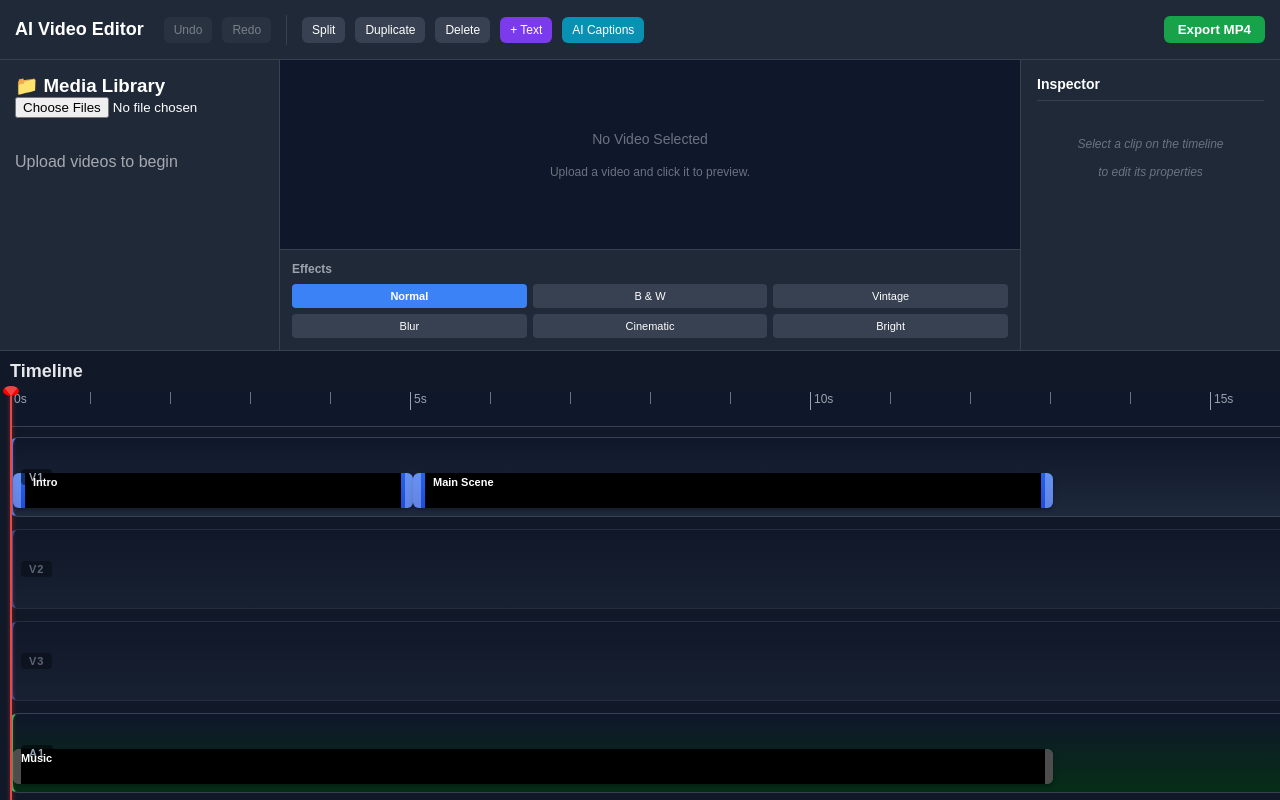
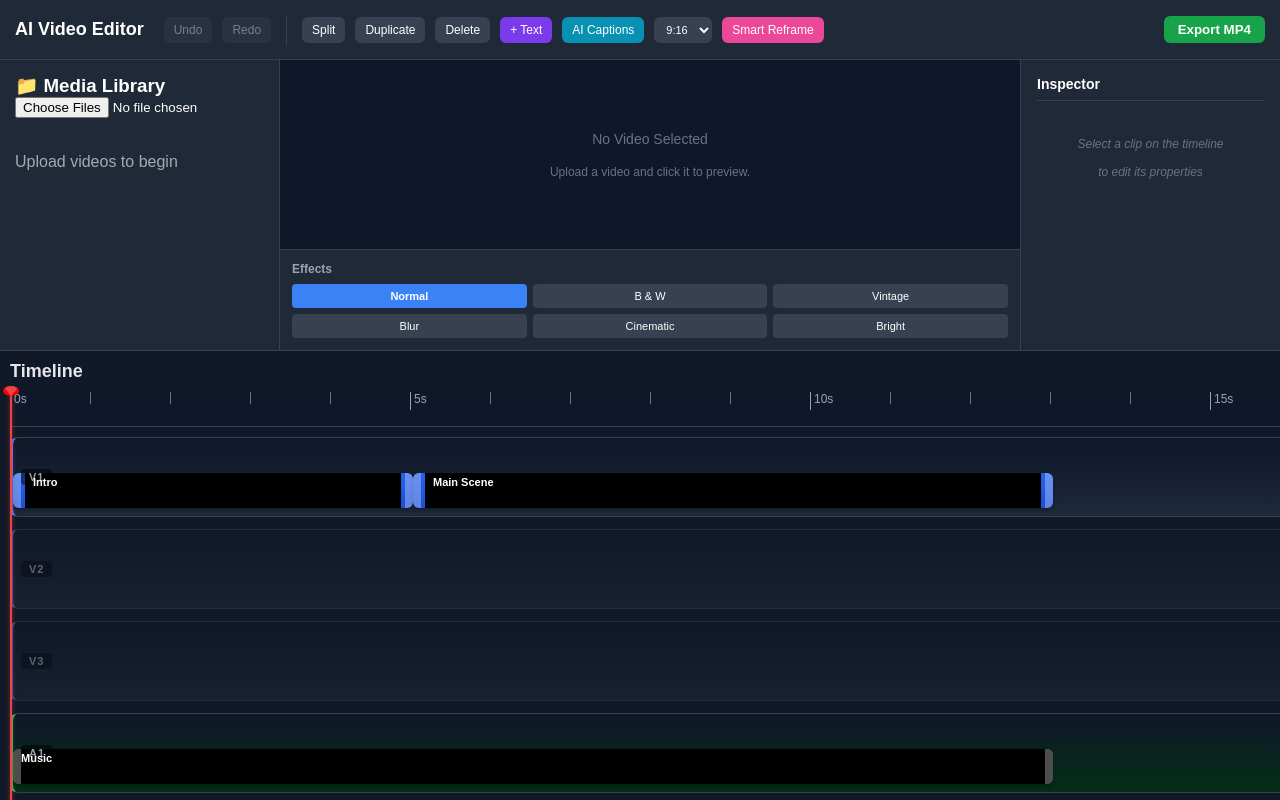
Before and after one commit to john20-bit/ai-video-editor, a React (Vite) app: page / in a window 1280 px wide. Built offline with nearby package versions, Linux system fonts and the light colour scheme.

Commit message:
Add Smart Reframe with BlazeFace AI

```diff
--- a/package.json
+++ b/package.json
@@ -16,6 +16,9 @@
     "@ffmpeg/core": "^0.12.10",
     "@ffmpeg/ffmpeg": "^0.11.6",
     "@ffmpeg/util": "^0.12.2",
+    "@tensorflow-models/blazeface": "^0.1.0",
+    "@tensorflow-models/face-detection": "^1.0.3",
+    "@tensorflow/tfjs": "^4.22.0",
     "@xenova/transformers": "^2.17.2",
     "framer-motion": "^12.42.0",
     "react": "^19.2.7",
--- a/src/App.jsx
+++ b/src/App.jsx
@@ -9,6 +9,7 @@ import InspectorPanel from "./components/inspector/InspectorPanel";
 import { useUndoRedo } from "./hooks/useUndoRedo";
 import { exportTimeline, downloadBlob } from "./utils/exporter";
 import { transcribeAudio } from "./utils/captions";
+import { analyzeVideo } from "./utils/reframe";
 
 const SNAP_THRESHOLD = 0.3;
 
@@ -35,6 +36,9 @@ function App() {
   const [exportProgress, setExportProgress] = useState(0);
   const [isGeneratingCaptions, setIsGeneratingCaptions] = useState(false);
   const [captionProgress, setCaptionProgress] = useState("");
+  const [isReframing, setIsReframing] = useState(false);
+  const [reframeProgress, setReframeProgress] = useState("");
+  const [reframeAspect, setReframeAspect] = useState("9:16");
   const videoRef = useRef(null);
   const trackRefs = useRef({});
 
@@ -168,6 +172,52 @@ function App() {
       setCaptionProgress("");
     } finally {
       setIsGeneratingCaptions(false);
+    }
+  };
+
+  const handleSmartReframe = async () => {
+    if (isReframing) return;
+
+    const videoClip = project.tracks
+      .flatMap((t) => t.clips)
+      .find((c) => c.type === "video" && c.url);
+
+    if (!videoClip) {
+      alert("Please add a video to the timeline first!");
+      return;
+    }
+
+    setIsReframing(true);
+    setReframeProgress("Starting...");
+
+    try {
+      const analysis = await analyzeVideo(videoClip.url, reframeAspect, (status) => {
+        setReframeProgress(status);
+      });
+
+      setProject((prev) => ({
+        ...prev,
+        tracks: prev.tracks.map((t) => ({
+          ...t,
+          clips: t.clips.map((c) =>
+            c.id === videoClip.id
+              ? {
+                  ...c,
+                  reframeAnalysis: analysis,
+                  reframeAspect: reframeAspect,
+                }
+              : c
+          ),
+        })),
+      }));
+
+      setReframeProgress(`Done! ${analysis.cropData.length} frames analyzed`);
+      setTimeout(() => setReframeProgress(""), 3000);
+    } catch (err) {
+      alert("Smart Reframe failed: " + err.message);
+      setReframeProgress("");
+    } finally {
+      setIsReframing(false);
     }
   };
 
@@ -419,6 +469,11 @@ function App() {
         onGenerateCaptions={handleGenerateCaptions}
         isGeneratingCaptions={isGeneratingCaptions}
         captionProgress={captionProgress}
+        onSmartReframe={handleSmartReframe}
+        isReframing={isReframing}
+        reframeProgress={reframeProgress}
+        reframeAspect={reframeAspect}
+        setReframeAspect={setReframeAspect}
       />
       <div style={{ flex: 1, display: "flex", overflow: "hidden", minHeight: 0 }}>
         <MediaPanel videos={project.media || []} upload={upload} addVideo={addVideo} />
--- a/src/components/toolbar/Toolbar.jsx
+++ b/src/components/toolbar/Toolbar.jsx
@@ -16,6 +16,11 @@ function Toolbar({
   onGenerateCaptions,
   isGeneratingCaptions,
   captionProgress,
+  onSmartReframe,
+  isReframing,
+  reframeProgress,
+  reframeAspect,
+  setReframeAspect,
 }) {
   return (
     <div
@@ -56,6 +61,37 @@ function Toolbar({
         }}
       >
         {isGeneratingCaptions ? captionProgress || "AI..." : "AI Captions"}
+      </button>
+
+      <select
+        value={reframeAspect}
+        onChange={(e) => setReframeAspect(e.target.value)}
+        style={{
+          padding: "6px 8px",
+          background: "#374151",
+          color: "white",
+          border: "none",
+          borderRadius: 6,
+          fontSize: 11,
+          cursor: "pointer",
+        }}
+      >
+        <option value="9:16">9:16</option>
+        <option value="1:1">1:1</option>
+        <option value="4:5">4:5</option>
+        <option value="16:9">16:9</option>
+      </select>
+      <button
+        onClick={onSmartReframe}
+        disabled={isReframing}
+        style={{
+          ...btn,
+          background: isReframing ? "#be185d" : "#ec4899",
+          color: "white",
+          opacity: isReframing ? 0.7 : 1,
+        }}
+      >
+        {isReframing ? reframeProgress || "AI..." : "Smart Reframe"}
       </button>
 
       <div style={{ marginLeft: "auto", display: "flex", alignItems: "center", gap: "10px", flexShrink: 0 }}>
--- /dev/null
+++ b/src/utils/reframe.js
@@ -0,0 +1,178 @@
+import * as blazeface from "@tensorflow-models/blazeface";
+import "@tensorflow/tfjs";
+
+let model = null;
+let isLoading = false;
+
+export async function loadFaceDetection(onProgress) {
+  if (model) return model;
+  if (isLoading) {
+    while (isLoading) {
+      await new Promise((r) => setTimeout(r, 100));
+    }
+    return model;
+  }
+
+  isLoading = true;
+  try {
+    if (onProgress) onProgress("Loading AI face detection...");
+
+    model = await blazeface.load();
+
+    if (onProgress) onProgress("Face detection ready!");
+    return model;
+  } catch (err) {
+    console.error("Face detection load error:", err);
+    throw new Error("Failed to load face detection. Check internet connection.");
+  } finally {
+    isLoading = false;
+  }
+}
+
+export async function analyzeVideo(videoUrl, targetAspect, onProgress) {
+  try {
+    if (onProgress) onProgress("Loading AI model...");
+    const detector = await loadFaceDetection(onProgress);
+
+    if (onProgress) onProgress("Analyzing video frames...");
+
+    const video = document.createElement("video");
+    video.src = videoUrl;
+    video.muted = true;
+    video.playsInline = true;
+    video.preload = "auto";
+
+    await new Promise((resolve) => {
+      video.onloadedmetadata = resolve;
+    });
+
+    const duration = video.duration;
+    const sampleInterval = 1;
+    const samples = Math.max(1, Math.floor(duration / sampleInterval));
+
+    const videoWidth = video.videoWidth;
+    const videoHeight = video.videoHeight;
+    const videoAspect = videoWidth / videoHeight;
+
+    let cropWidth, cropHeight;
+    const targetRatio = targetAspect === "9:16" ? 9/16 :
+                       targetAspect === "1:1" ? 1 :
+                       targetAspect === "4:5" ? 4/5 : 16/9;
+
+    if (videoAspect > targetRatio) {
+      cropHeight = videoHeight;
+      cropWidth = videoHeight * targetRatio;
+    } else {
+      cropWidth = videoWidth;
+      cropHeight = videoWidth / targetRatio;
+    }
+
+    const cropData = [];
+
+    for (let i = 0; i < samples; i++) {
+      const time = i * sampleInterval;
+      video.currentTime = Math.min(time, duration - 0.1);
+
+      await new Promise((resolve) => {
+        video.onseeked = resolve;
+      });
+
+      // BlazeFace returns predictions array
+      const predictions = await detector.estimateFaces(video, false);
+
+      let centerX = videoWidth / 2;
+
+      if (predictions && predictions.length > 0) {
+        // Average position of detected faces
+        const totalX = predictions.reduce((sum, p) => {
+          const [x1, y1, x2] = p.topLeft.concat(p.bottomRight);
+          return sum + (x1 + x2) / 2;
+        }, 0);
+        centerX = totalX / predictions.length;
+      }
+
+      let cropX = centerX - cropWidth / 2;
+      cropX = Math.max(0, Math.min(videoWidth - cropWidth, cropX));
+
+      const cropY = (videoHeight - cropHeight) / 2;
+
+      cropData.push({
+        time: time,
+        x: cropX,
+        y: cropY,
+        width: cropWidth,
+        height: cropHeight,
+        facesDetected: predictions ? predictions.length : 0,
+      });
+
+      if (onProgress) {
+        const percent = Math.round(((i + 1) / samples) * 100);
+        onProgress(`Analyzing frame ${i + 1}/${samples} (${percent}%)`);
+      }
+    }
+
+    const smoothedCrop = smoothCropData(cropData);
+
+    return {
+      videoWidth,
+      videoHeight,
+      cropWidth,
+      cropHeight,
+      cropData: smoothedCrop,
+    };
+  } catch (err) {
+    console.error("Video analysis error:", err);
+    throw err;
+  }
+}
+
+function smoothCropData(cropData) {
+  if (cropData.length <= 2) return cropData;
+
+  const smoothed = [cropData[0]];
+
+  for (let i = 1; i < cropData.length; i++) {
+    const prev = smoothed[i - 1];
+    const curr = cropData[i];
+
+    const maxMovement = 80;
+    const dx = curr.x - prev.x;
+
+    let newX = curr.x;
+    if (Math.abs(dx) > maxMovement) {
+      newX = prev.x + Math.sign(dx) * maxMovement;
+    }
+
+    smoothed.push({
+      ...curr,
+      x: newX,
+    });
+  }
+
+  return smoothed;
+}
+
+export function getCropAtTime(analysis, time) {
+  if (!analysis || !analysis.cropData || analysis.cropData.length === 0) {
+    return { x: 0, y: 0, width: analysis?.cropWidth || 0, height: analysis?.cropHeight || 0 };
+  }
+
+  let i = 0;
+  while (i < analysis.cropData.length - 1 && analysis.cropData[i + 1].time < time) {
+    i++;
+  }
+
+  const current = analysis.cropData[i];
+  const next = analysis.cropData[Math.min(i + 1, analysis.cropData.length - 1)];
+
+  if (current === next) return current;
+
+  const t = (time - current.time) / Math.max(0.001, next.time - current.time);
+
+  return {
+    x: current.x + (next.x - current.x) * t,
+    y: current.y + (next.y - current.y) * t,
+    width: current.width,
+    height: current.height,
+  };
+}
```
Also changed, not shown: 1 other file (tests, documents, lock files or other folders).
